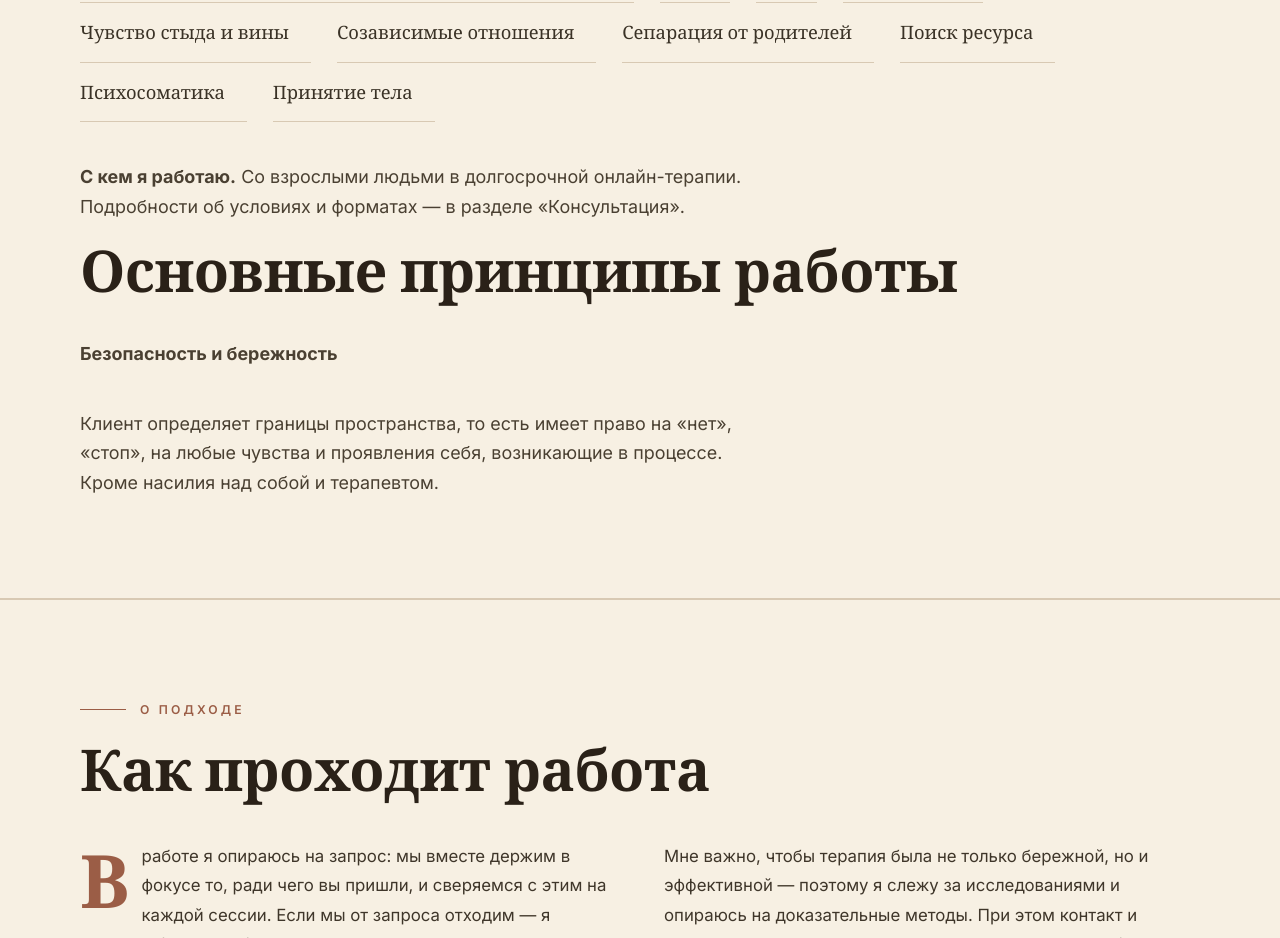
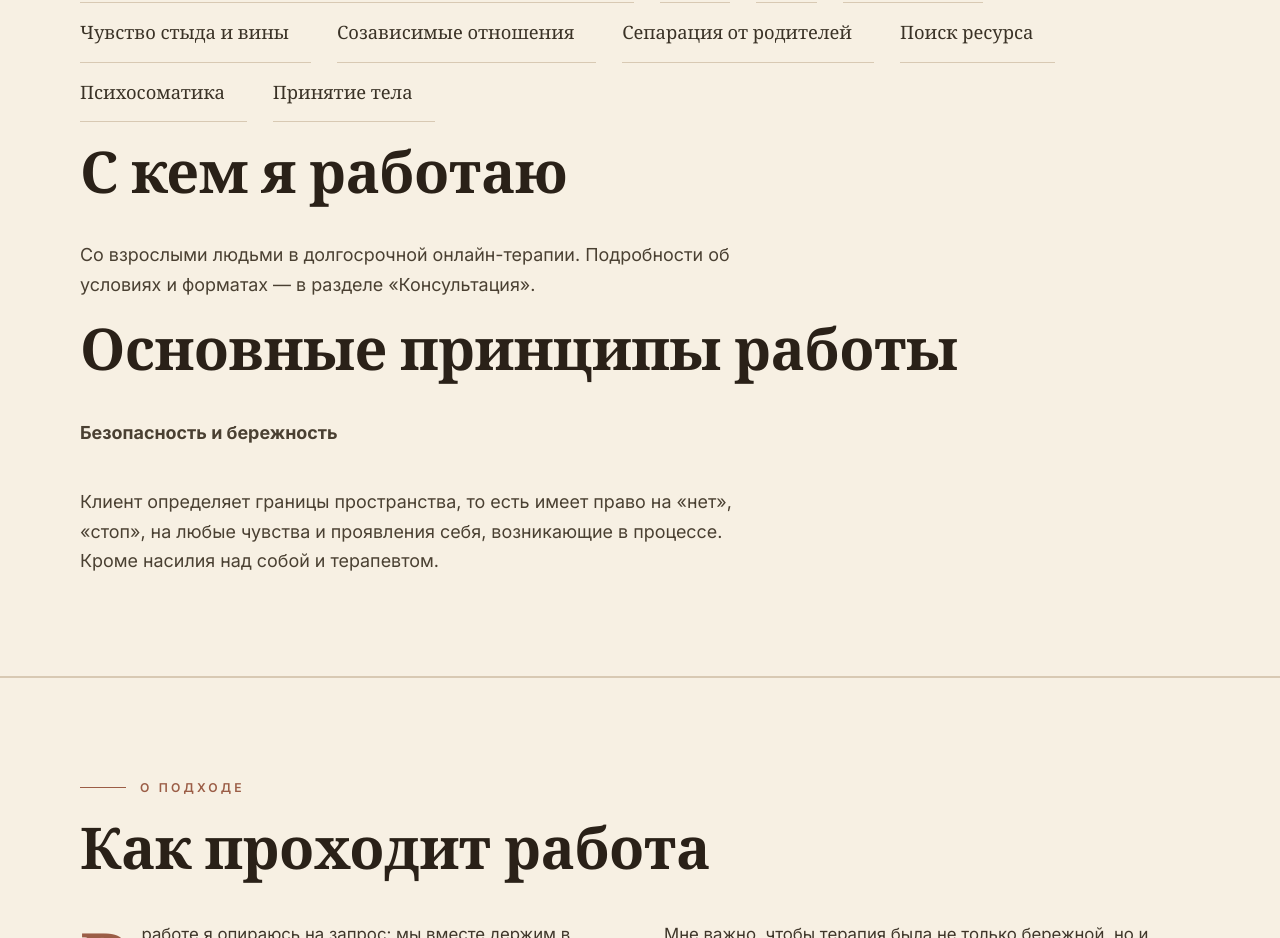
Before and after one commit to sereganikitin/alina, a Next.js app: page / in a window 1280 px wide. Shown: the part 3599-4537 px from the top of the page. Built offline with nearby package versions, Linux system fonts and the light colour scheme; no server answers; a web font is replaced by a local one.

Commit message:
Добавляем принципы-с кем я работаю делаем заголовком

```diff
--- a/src/components/Principles.tsx
+++ b/src/components/Principles.tsx
@@ -28,8 +28,9 @@ export default function Principles() {
           ))}
         </div>
 
+        <h2 className="section-h">С кем я работаю</h2>
         <p className="with">
-          <b>С кем я работаю.</b> {c.principles.withWhom}
+          {c.principles.withWhom}
         </p>
 
         <h2 className="section-h">Основные принципы работы</h2>
```
